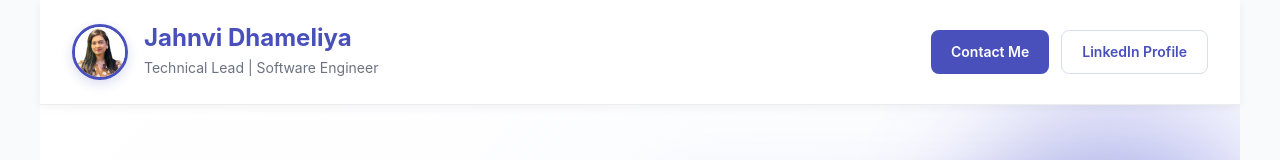
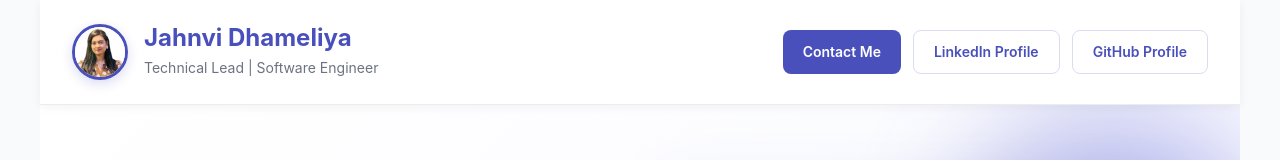
Before and after one commit to JahnviDhameliya/portfolio-site, a Next.js app in the folder portfolio-site/: page / in a window 1280 px wide. Shown: the top 160 px of the page. Built offline with nearby package versions, Linux system fonts and the light colour scheme.

Commit message:
Add GitHub profile link to header and CTA sections

```diff
--- a/portfolio-site/app/page.tsx
+++ b/portfolio-site/app/page.tsx
@@ -36,6 +36,14 @@
               rel='noreferrer'
             >
               LinkedIn Profile
+            </a>
+            <a
+              className='btn btn-outline'
+              href='https://github.com/JahnviDhameliya/'
+              target='_blank'
+              rel='noreferrer'
+            >
+              GitHub Profile
             </a>
           </div>
         </div>
@@ -807,6 +815,14 @@
             >
               Connect on LinkedIn
             </a>
+            <a
+              className='btn btn-outline'
+              href='https://github.com/JahnviDhameliya/'
+              target='_blank'
+              rel='noreferrer'
+            >
+              View GitHub Profile
+            </a>
           </div>
         </ScrollAnimation>
       </section>
```
